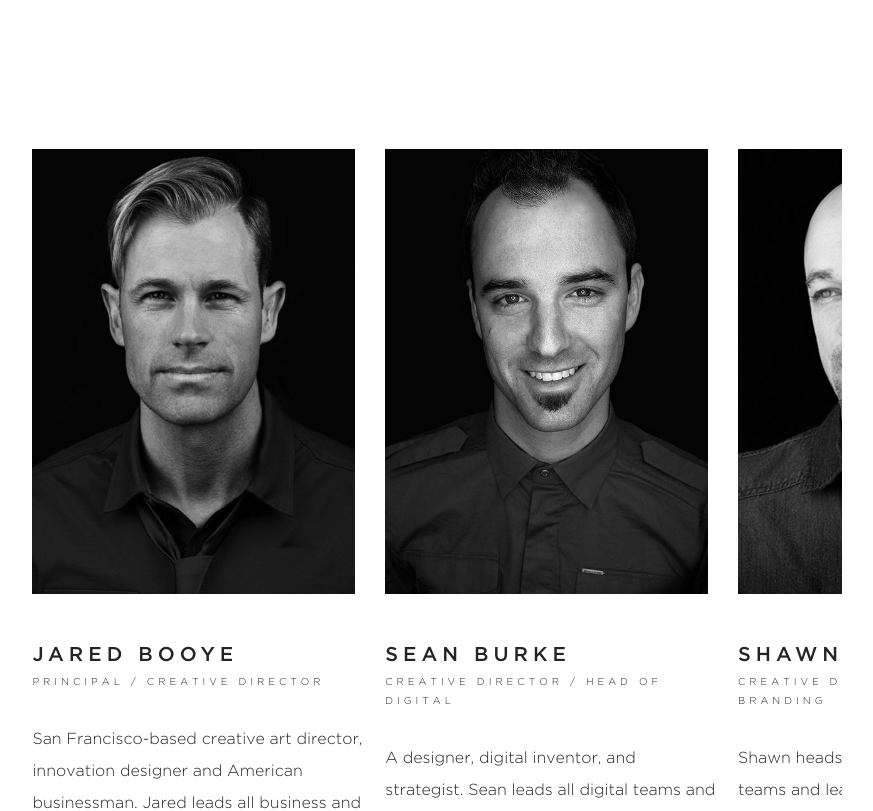
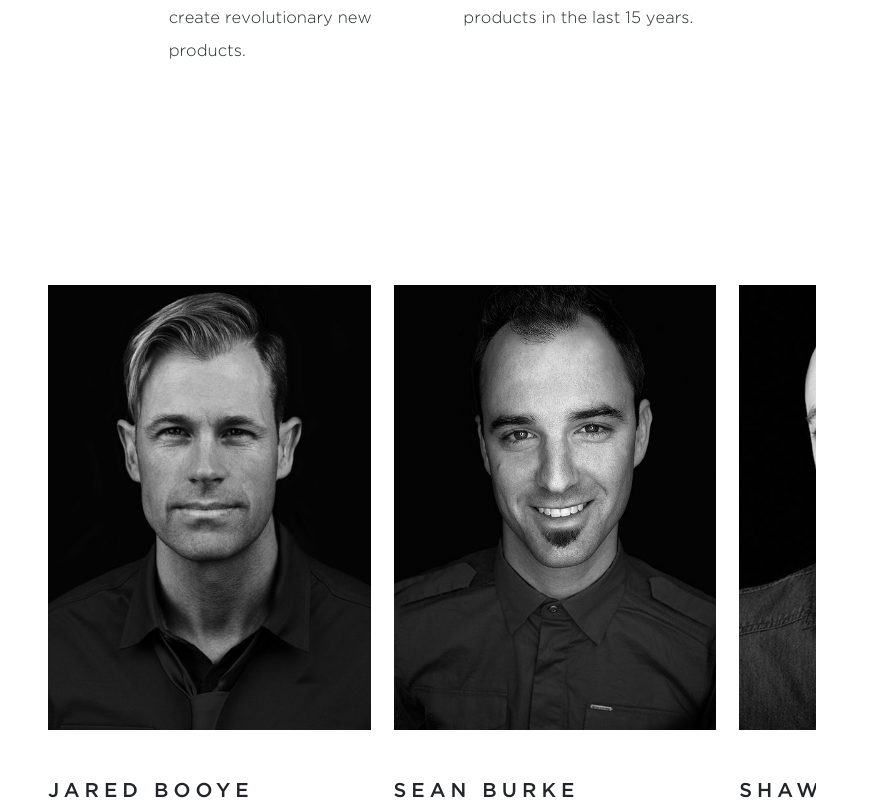
Before and after one commit to vincentalexx/TitusKlein, a React (Vite) app: page /about in a window 1280 px wide. Shown: the part 1820-2631 px from the top of the page, without its empty margins (336-1209 px from the left). Built offline with nearby package versions, Linux system fonts and the light colour scheme.

Commit message:
about - slider lib

```diff
--- a/package.json
+++ b/package.json
@@ -10,6 +10,7 @@
     "preview": "vite preview"
   },
   "dependencies": {
+    "@egjs/react-flicking": "^4.11.2",
     "framer-motion": "^11.0.6",
     "react": "^18.2.0",
     "react-dom": "^18.2.0",
@@ -17,7 +18,8 @@
     "react-router-dom": "^6.22.1",
     "react-slick": "^0.30.2",
     "react-use-measure": "^2.1.1",
-    "slick-carousel": "^1.8.1"
+    "slick-carousel": "^1.8.1",
+    "swiper": "^11.0.7"
   },
   "devDependencies": {
     "@types/react": "^18.2.56",
--- a/src/components/Layout.jsx
+++ b/src/components/Layout.jsx
@@ -1,7 +1,6 @@
 import React from 'react';
 import '../App.css'
 import Navbar from './Navbar';
-import Footer from './Footer';
 
 function Layout({children}) {
   function reveal() {
@@ -25,7 +24,6 @@ function Layout({children}) {
       <Navbar/>
       <div className='' style={{top: '0', position: 'absolute'}}>
         {children}
-      <Footer/>
       </div>
     </div>
   );
--- a/src/components/about/About.jsx
+++ b/src/components/about/About.jsx
@@ -8,6 +8,8 @@ import {motion} from 'framer-motion'
 import { useRef, useEffect, useState } from 'react'
 import { CarouselList } from './CarouselList'
 import Carousel from './Carousel'
+import Footer from '../Footer';
+
 
 function About() {
   function revealabout() {
@@ -39,12 +41,15 @@ function About() {
               <img src={arrowbot} alt="" style={{ width: "30px" }} />
             </a>
           </div>
-        </div>
-        <div className='about-child'>
-          <Guide />
-        </div>
-        <div className='reveal-about'>
-            <img src={about2} alt="titus klein" style={{maxWidth: '100%'}}/>
+          <div className='about-child'>
+            <Guide />
+          </div>
+          <div className='reveal-about' style={{marginLeft: '-10vw', marginRight: '-10vw'}}>
+              <img src={about2} alt="titus klein" style={{maxWidth: '100%'}}/>
+          </div>
+          <div style={{marginLeft: '-10vw', marginRight: '-10vw'}}>
+            <Footer />
+          </div>
         </div>
 
     </Layout>
--- a/src/components/about/Carousel.jsx
+++ b/src/components/about/Carousel.jsx
@@ -8,40 +8,23 @@ import { useRef, useEffect, useState } from 'react'
 import './about.css';
 
 function Carousel() {
-  // const settings = {
-  //   dots: false,
-  //   infinite: true,
-  //   speed: 500,
-  //   slidesToShow: 3,
-  //   slidesToScroll: 1,
-  //   arrows: false,
-  // };
+  const settings = {
+    className: "slider variable-width",
+    dots: false,
+    infinite: true,
+    slidesToShow: 2,
+    slidesToScroll: 1,
+    variableWidth: true
+  };
 
   return (
-    // <div className="slider-container d-flex flex-column" style={{cursor: 'grab', marginLeft: '18vw', position: 'relative'}}>
-    //   <Slider {...settings}>
-    //       {CarouselList.map((carousel) => {
-    //         return (
-    //           <div key={carousel.id} className="" style={{margin: '10px', padding: '20px'}}>
-    //             <img src={carousel.img} alt={carousel.name} style={{width: '26vw', paddingRight: '10px', paddingTop: '10px', paddingLeft: '0px'}}/>
-    //             <div style={{maxWidth: '350px'}}>
-    //               <h3 style={{ letterSpacing: '5px', textTransform: 'uppercase', fontFamily: 'Gotham-medium, sans-serif', marginTop: '50px', fontSize: '20px', lineHeight: '1'}}>{carousel.name}</h3>
-    //               <p style={{ letterSpacing: '.4em', textTransform: 'uppercase', fontFamily: 'Gotham-light, sans-serif', marginBottom: '22px', fontSize: '10px', lineHeight: '1.9em'}}>{carousel.title}</p>
-    //               <p className="carousel-text">{carousel.text}</p>
-    //             </div>
-    //           </div>
-    //         );
-    //       })}
-    //   </Slider>
-    // </div>
-    <div className="reveal-about" style={{maxWidth: '100vw', marginBottom: '10vw'}}>
-      <motion.div className='carousel'>
-        <motion.div className='inner-carousel' drag="x">
-        {[...CarouselList, ...CarouselList].map((carousel) => {
+    <div className="slider-container reveal-about d-flex flex-column" style={{cursor: 'grab', position: 'relative'}}>
+      <Slider {...settings}>
+          {CarouselList.map((carousel) => {
             return (
-            <div key={carousel.id} className="item" style={{margin: '10px'}}>
+              <div key={carousel.id} className="" style={{margin: '10px', width: '27vw'}}>
                 <img src={carousel.img} alt={carousel.name} style={{width: '26vw', paddingRight: '10px', paddingTop: '10px', paddingLeft: '0px'}}/>
-              <div style={{maxWidth: '350px'}}>
+                <div style={{maxWidth: '350px', pointerEvents: 'none'}}>
                   <h3 style={{ letterSpacing: '5px', textTransform: 'uppercase', fontFamily: 'Gotham-medium, sans-serif', marginTop: '50px', fontSize: '20px', lineHeight: '1'}}>{carousel.name}</h3>
                   <p style={{ letterSpacing: '.4em', textTransform: 'uppercase', fontFamily: 'Gotham-light, sans-serif', marginBottom: '22px', fontSize: '10px', lineHeight: '1.9em'}}>{carousel.title}</p>
                   <p className="carousel-text">{carousel.text}</p>
@@ -49,9 +32,26 @@ function Carousel() {
               </div>
             );
           })}
-        </motion.div>
-      </motion.div>
+      </Slider>
     </div>
+    // <div className="reveal-about" style={{maxWidth: '100vw', marginBottom: '10vw'}}>
+    //   <motion.div className='carousel'>
+    //     <motion.div className='inner-carousel' drag="x">
+    //     {[...CarouselList, ...CarouselList].map((carousel) => {
+    //       return (
+    //         <div key={carousel.id} className="item" style={{margin: '10px'}}>
+    //           <img src={carousel.img} alt={carousel.name} style={{width: '26vw', paddingRight: '10px', paddingTop: '10px', paddingLeft: '0px'}}/>
+    //           <div style={{maxWidth: '350px'}}>
+    //             <h3 style={{ letterSpacing: '5px', textTransform: 'uppercase', fontFamily: 'Gotham-medium, sans-serif', marginTop: '50px', fontSize: '20px', lineHeight: '1'}}>{carousel.name}</h3>
+    //             <p style={{ letterSpacing: '.4em', textTransform: 'uppercase', fontFamily: 'Gotham-light, sans-serif', marginBottom: '22px', fontSize: '10px', lineHeight: '1.9em'}}>{carousel.title}</p>
+    //             <p className="carousel-text">{carousel.text}</p>
+    //           </div>
+    //         </div>
+    //       );
+    //     })}
+    //     </motion.div>
+    //   </motion.div>
+    // </div>
   )
 }
 
--- a/src/components/about/Guide.jsx
+++ b/src/components/about/Guide.jsx
@@ -1,10 +1,14 @@
 import React from 'react'
 import Steps from './Steps'
 import Carousel from './Carousel'
+import Slider from "react-slick";
+import "slick-carousel/slick/slick.css";
+import "slick-carousel/slick/slick-theme.css";
 
 function Guide() {
   return (
     <section id='guide' className='guide'>
+        <div className='guide-content'>
             <div className='reveal-about row' style={{marginBottom: '15vw'}}>
                 <div className='col-lg-4 '></div>
                 <div className='col-lg-8 ' >
@@ -23,10 +27,9 @@ function Guide() {
                     <p className='guide-2-text' style={{fontSize: '16.5px'}}>Titus Klein focuses on turning your teams ideas and concepts into viable commercial products and revolutionary ecosystems that drive revenue and serve as a foundation for growth. Working with startups, we’ve helped innovation and marketing teams like yours launch over 200+ products in the last 15 years.</p>
                 </div>
             </div>
+        </div>
         <Carousel />
-        <div>
         <Steps />
-        </div>
     </section>
   )
 }
--- a/src/components/about/about.css
+++ b/src/components/about/about.css
@@ -9,7 +9,6 @@
     height: 100vh;
     width: 100vw;
     padding: 10vw;
-    padding-top: 28vh;
     top: 0;
     animation: fade 1s;
     animation-timeline: calc();
@@ -18,7 +17,8 @@
 .title-about{
     max-width: 500px;
     max-height: 700px;
-    margin-top: 28px;
+    padding-top: 14vh;
+    position: absolute;
     animation: fade 1s;
     animation-timeline: calc();
 }
@@ -34,11 +34,17 @@
     margin-bottom: 35px;
 }
 
-.about-child{
+.guide-content{
     margin-left: 8%;
     margin-right: 8%;
+}
+
+.about-child{
+
     position: static;
     z-index: 5;
+    top: 0;
+    margin-top: 80vh;
 }
 
 .guide-text {
@@ -109,6 +115,19 @@
         line-height: 2.6;
         max-width: 130px;
     }
+
+    .btn-talk{
+        bottom: -550%;
+    }
+}
+
+.slider-container{
+    margin-left: 20vw;
+    padding-left: '0';
+    padding: '-10vw';
+    height: auto;
+    max-height: 900px;
+    margin-bottom: 16vw;
 }
 
 @keyframes fades {
@@ -146,7 +165,7 @@
         margin-top: 0;
         position: relative;
         top: auto;
-        bottom: -540%;
+        bottom: -500%;
         right: auto;
     }
 
@@ -154,4 +173,11 @@
         margin-bottom: 6vw;
     }
 
+    .slider-container{
+        margin-left: 5vw;
+        padding: '-10vw';
+        height: auto;
+        max-height: 1100px;
+    }
+
 }
--- a/src/components/home/Content.jsx
+++ b/src/components/home/Content.jsx
@@ -29,7 +29,7 @@ function Content() {
                     <img src={car} alt="car" className='car'/>
                     <img src={books} alt="books" className='books' />
                 </div>
-                <div className='ensure-text d-flex flex-column justify-content-center' style={{position: 'static'}}>
+                <div className='ensure-text d-flex flex-column justify-content-center' style={{position: 'static', maxWidth: '50%'}}>
                     <div className='reveal-home text'>
                         <h4 className='mb-3' style={{fontSize: '12px', letterSpacing: '.4em', fontFamily: 'Gotham-medium, sans-serif'}}>INNOVATION BY DESIGN</h4>
                         <p className='' style={{fontFamily: 'Gotham-bold, sans-serif', fontSize: '34px', letterSpacing: '2px'}}>ENSURE SUCCESS</p>
```
Also changed, not shown: 1 other file (tests, documents, lock files or other folders). Lines whose indentation alone changed are shown as unchanged.
